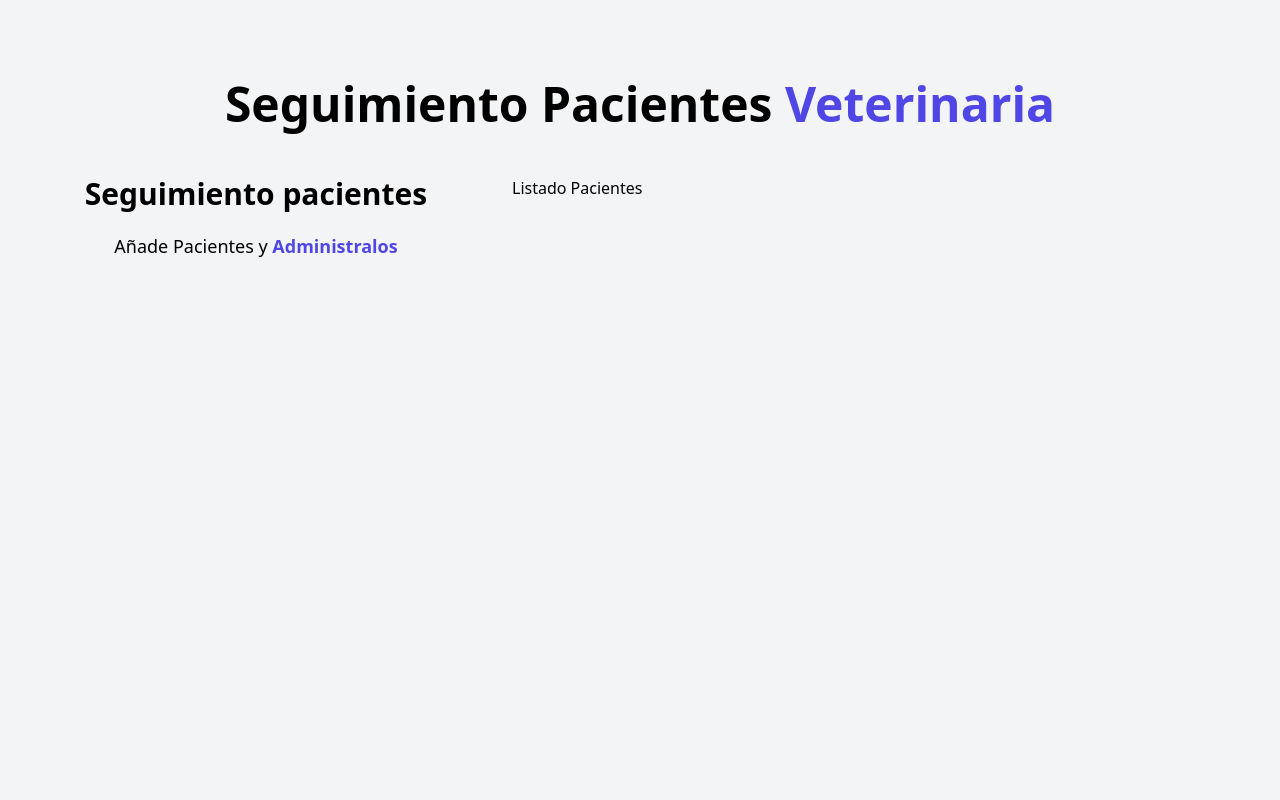
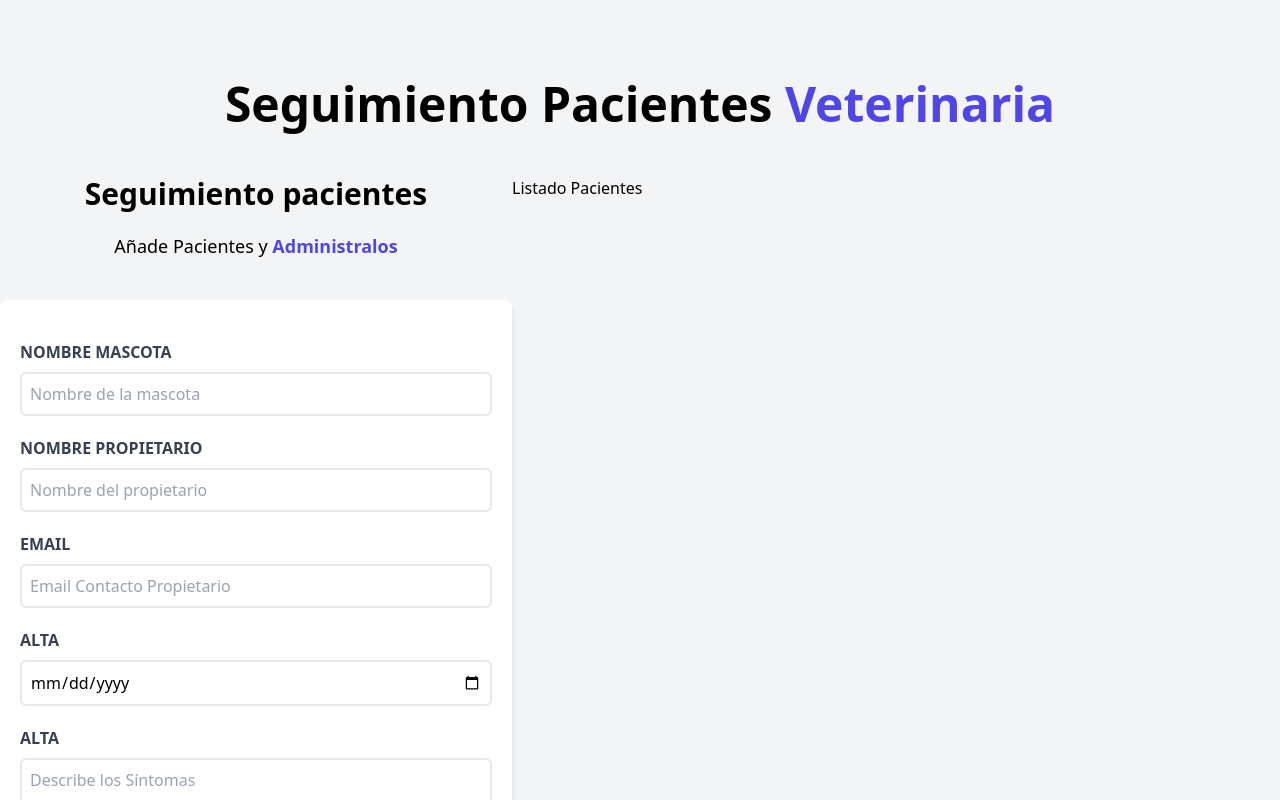
Before and after one commit to SebastianRiquelmeM/react_projects, a React (Vite) app in the folder citas-react/: page / in a window 1280 px wide. Shown: the top 800 px of the page. Built offline with nearby package versions, Linux system fonts and the light colour scheme.

Commit message:
Formulario creado

```diff
--- a/citas-react/src/components/Formulario.jsx
+++ b/citas-react/src/components/Formulario.jsx
@@ -6,10 +6,86 @@ export const Formulario = () => {
 			<h2 className="font-black text-3xl text-center">
 				Seguimiento pacientes
 			</h2>
-			<p className="text-lg mt-5 text-center">
+			<p className="text-lg mt-5 text-center mb-10">
 				Añade Pacientes y {""}
 				<span className="text-indigo-600 font-bold">Administralos</span>
 			</p>
+			<form className="bg-white shadow-md rounded-lg py-10 px-5 mb-10">
+				<div className="mb-5">
+					<label
+						htmlFor="mascota"
+						className="block text-gray-700 uppercase font-bold"
+					>
+						Nombre Mascota
+					</label>
+					<input
+						id="mascota"
+						type="text"
+						placeholder="Nombre de la mascota"
+						className="border-2 w-full p-2 mt-2 placeholder-gray-400 rounded-md"
+					></input>
+				</div>
+				<div className="mb-5">
+					<label
+						htmlFor="propietario"
+						className="block text-gray-700 uppercase font-bold"
+					>
+						Nombre Propietario
+					</label>
+					<input
+						id="propietario"
+						type="text"
+						placeholder="Nombre del propietario"
+						className="border-2 w-full p-2 mt-2 placeholder-gray-400 rounded-md"
+					></input>
+				</div>
+				<div className="mb-5">
+					<label
+						htmlFor="email"
+						className="block text-gray-700 uppercase font-bold"
+					>
+						email
+					</label>
+					<input
+						id="email"
+						type="email "
+						placeholder="Email Contacto Propietario"
+						className="border-2 w-full p-2 mt-2 placeholder-gray-400 rounded-md"
+					></input>
+				</div>
+				<div className="mb-5">
+					<label
+						htmlFor="date"
+						className="block text-gray-700 uppercase font-bold"
+					>
+						Alta
+					</label>
+					<input
+						id="date"
+						type="date"
+						className="border-2 w-full p-2 mt-2 placeholder-gray-400 rounded-md"
+					></input>
+				</div>
+				<div className="mb-5">
+					<label
+						htmlFor="date"
+						className="block text-gray-700 uppercase font-bold"
+					>
+						Alta
+					</label>
+					<textarea
+						id="Sintomas"
+						className="border-2 w-full p-2 mt-2 placeholder-gray-400 rounded-md"
+						placeholder="Describe los Síntomas"
+					></textarea>
+				</div>
+				<input
+					type="submit"
+					className="bg-indigo-600 w-full p-3 text-white uppercase font-bold
+					hover:bg-indigo-700 rounded-md cursor-pointer transition-all"
+					value="Agregar Paciente"
+				></input>
+			</form>
 		</div>
 	);
 };
```
